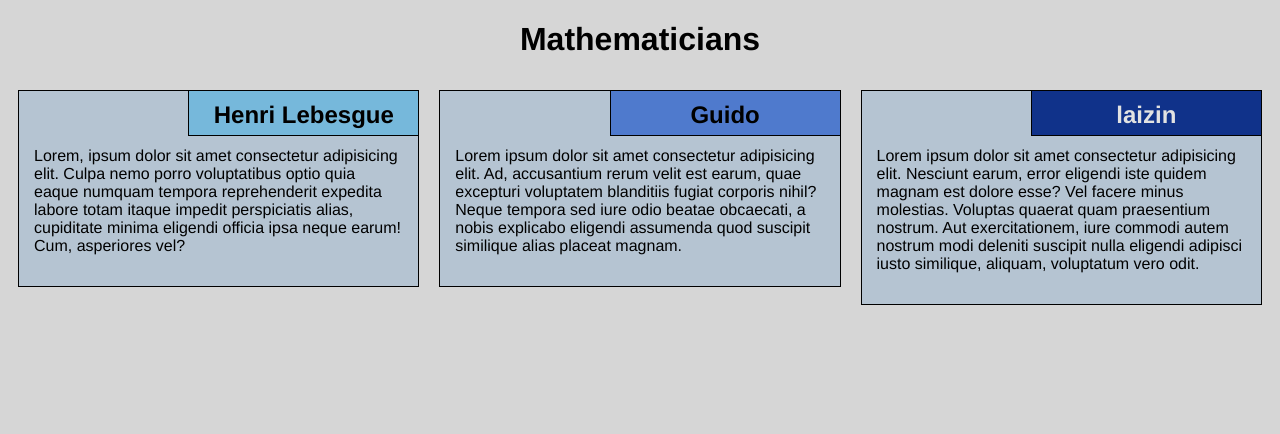
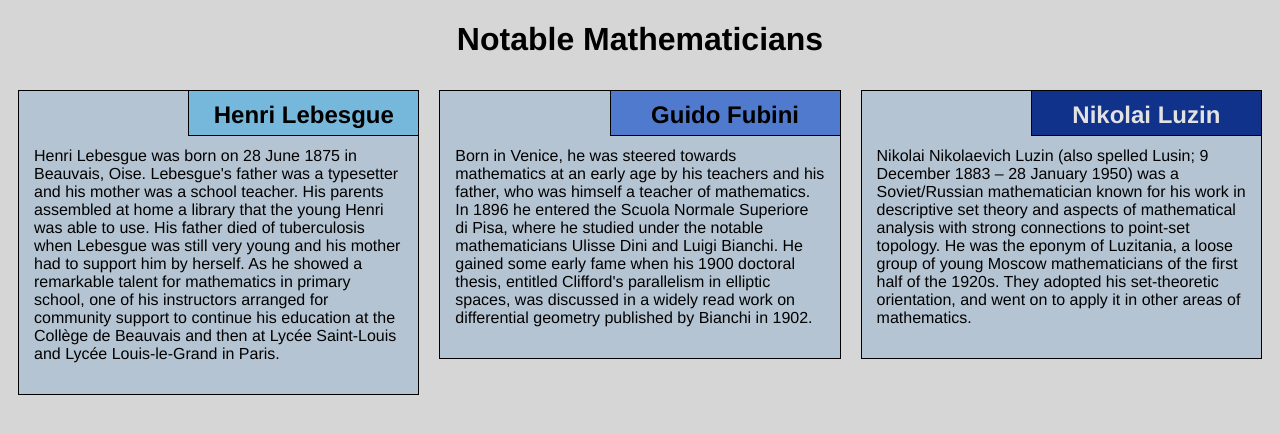
Before and after one commit to amankumar2509/Courseera_assignment, a plain HTML site: page Module2/index.html in a window 1280 px wide. Drawn offline with Linux system fonts and the light colour scheme.

Commit message:
Update index.html

```diff
--- a/Module2/index.html
+++ b/Module2/index.html
@@ -9,29 +9,33 @@
 </head>
 
 <body>
-    <h1> Mathematicians</h1>
+    <h1>Notable Mathematicians</h1>
     <div class="row">
         <div class="col-lg-4 col-md-6 col-sm-12">
             <section class="lebesgue">
                 <h2>Henri Lebesgue</h2>
                 <p>
-                   Lorem, ipsum dolor sit amet consectetur adipisicing elit. Culpa nemo porro voluptatibus optio quia eaque numquam tempora reprehenderit expedita labore totam itaque impedit perspiciatis alias, cupiditate minima eligendi officia ipsa neque earum! Cum, asperiores vel?
+                    Henri Lebesgue was born on 28 June 1875 in Beauvais, Oise. Lebesgue's father was a typesetter and his mother was a school teacher. His parents assembled at home a library that the young Henri was able to use. His father died of tuberculosis when Lebesgue
+                    was still very young and his mother had to support him by herself. As he showed a remarkable talent for mathematics in primary school, one of his instructors arranged for community support to continue his education at the Collège de
+                    Beauvais and then at Lycée Saint-Louis and Lycée Louis-le-Grand in Paris.
                 </p>
             </section>
         </div>
         <div class="col-lg-4 col-md-6 col-sm-12">
             <section class="fubini">
-                <h2>Guido</h2>
+                <h2>Guido Fubini</h2>
                 <p>
-                   Lorem ipsum dolor sit amet consectetur adipisicing elit. Ad, accusantium rerum velit est earum, quae excepturi voluptatem blanditiis fugiat corporis nihil? Neque tempora sed iure odio beatae obcaecati, a nobis explicabo eligendi assumenda quod suscipit similique alias placeat magnam.
+                    Born in Venice, he was steered towards mathematics at an early age by his teachers and his father, who was himself a teacher of mathematics. In 1896 he entered the Scuola Normale Superiore di Pisa, where he studied under the notable mathematicians Ulisse
+                    Dini and Luigi Bianchi. He gained some early fame when his 1900 doctoral thesis, entitled Clifford's parallelism in elliptic spaces, was discussed in a widely read work on differential geometry published by Bianchi in 1902.
                 </p>
             </section>
         </div>
         <div class="col-lg-4 col-md-12 col-sm-12">
             <section class="luzin">
-                <h2>laizin</h2>
+                <h2>Nikolai Luzin</h2>
                 <p>
-                   Lorem ipsum dolor sit amet consectetur adipisicing elit. Nesciunt earum, error eligendi iste quidem magnam est dolore esse? Vel facere minus molestias. Voluptas quaerat quam praesentium nostrum. Aut exercitationem, iure commodi autem nostrum modi deleniti suscipit nulla eligendi adipisci iusto similique, aliquam, voluptatum vero odit.
+                    Nikolai Nikolaevich Luzin (also spelled Lusin;   9 December 1883 – 28 January 1950) was a Soviet/Russian mathematician known for his work in descriptive set theory and aspects of mathematical analysis with strong connections to point-set topology. He was
+                    the eponym of Luzitania, a loose group of young Moscow mathematicians of the first half of the 1920s. They adopted his set-theoretic orientation, and went on to apply it in other areas of mathematics.
                 </p>
             </section>
         </div>
```
